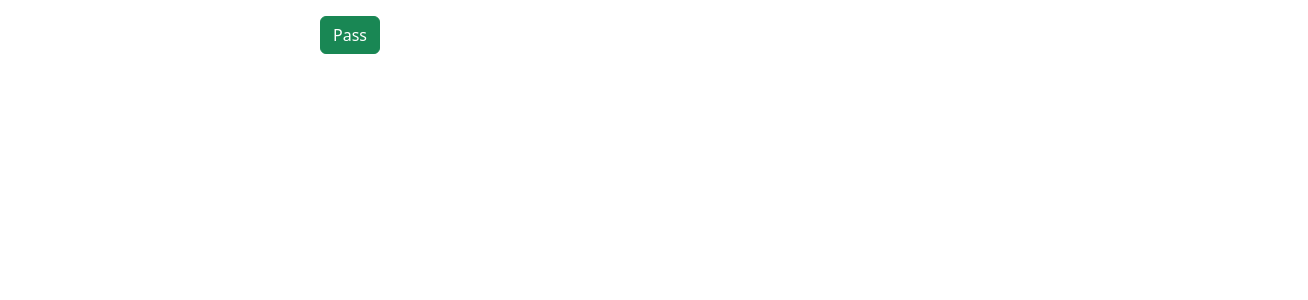
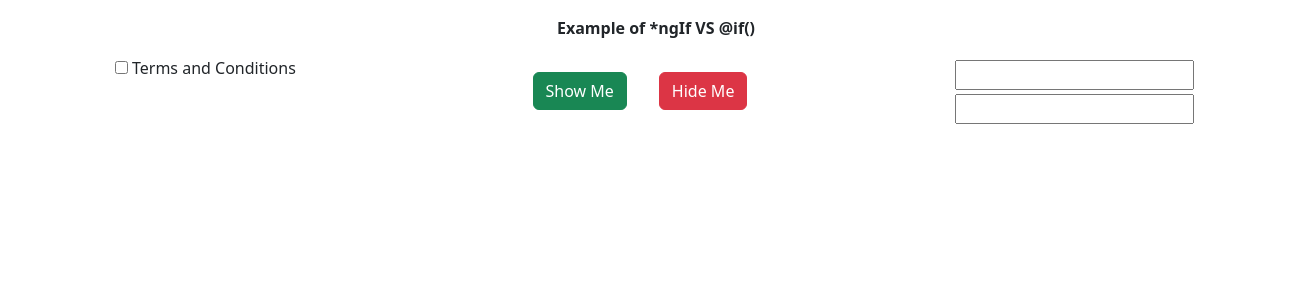
Before and after one commit to HuiYangUS/demo-angular-app, an Angular app: page / in a window 1280 px wide. Shown: the top 300 px of the page, 1308 px wide, since content can reach past the window. Built offline with nearby package versions, Linux system fonts and the light colour scheme.

Commit message:
added another demo practice

```diff
--- a/src/app/app.component.html
+++ b/src/app/app.component.html
@@ -1,4 +1,5 @@
 <!-- <app-user></app-user> -->
 <!-- <app-data-binder></app-data-binder> -->
-<app-directive-demo></app-directive-demo>
+<!-- <app-directive-demo></app-directive-demo> -->
+<app-structural-directive-demo></app-structural-directive-demo>
 <router-outlet />
--- a/src/app/app.component.ts
+++ b/src/app/app.component.ts
@@ -3,6 +3,7 @@ import { RouterOutlet } from '@angular/router';
 import { UserComponent } from './user/user.component';
 import { DataBinderComponent } from './data-binder/data-binder.component';
 import { DirectiveDemoComponent } from './directive-demo/directive-demo.component';
+import { StructuralDirectiveDemoComponent } from './structural-directive-demo/structural-directive-demo.component';
 
 @Component({
   selector: 'app-root',
@@ -10,7 +11,8 @@ import { DirectiveDemoComponent } from './directive-demo/directive-demo.componen
     RouterOutlet,
     // UserComponent,
     // DataBinderComponent,
-    DirectiveDemoComponent
+    // DirectiveDemoComponent,
+    StructuralDirectiveDemoComponent
   ],
   templateUrl: './app.component.html',
   styleUrl: './app.component.scss'
--- a/src/app/directive-demo/directive-demo.component.html
+++ b/src/app/directive-demo/directive-demo.component.html
@@ -1,4 +1,4 @@
 <div>
-    <p></p>
-    <button style="position: relative; left: 25%;" type="button" class="btn btn-success">Pass</button>
+    <button type="button" class="btn btn-success m-5">Pass</button>
+    <button type="button" class="btn btn-danger m-5">Fail</button>
 </div>
--- /dev/null
+++ b/src/app/structural-directive-demo/structural-directive-demo.component.html
@@ -0,0 +1,38 @@
+<div class="row text-center">
+    <div class="col-12 m-3">
+        <b>Example of *ngIf VS {{ifFuncText}} </b>
+    </div>
+</div>
+
+<div class="row text-center">
+    <div class="col-4">
+        <div>
+            <input (click)="onClick()" type="checkbox" name="" id=""> Terms and Conditions
+        </div>
+        <div *ngIf="isChecked">
+            <button type="button" class="btn btn-primary">Submit</button>
+        </div>
+    </div>
+    <div class="col-4">
+        <div *ngIf="!isHidden" class="m-2" style="border: 3px solid skyblue;">
+            <strong style="font-family: Georgia, 'Times New Roman', Times, serif;">Long Walk on the
+                Beach</strong>
+        </div>
+        <button (click)="clickShowTarget()" type="button" class="btn btn-success m-3">Show Me</button>
+        <button (click)="clickHideTarget()" type="button" class="btn btn-danger m-3">Hide Me</button>
+    </div>
+    <div class="col-4">
+        <div>
+            <input (change)="findEmptyValue()" class="m-1" type="text" [(ngModel)]="inputA">
+            <input (change)="findEmptyValue()" type="text" [(ngModel)]="target">
+        </div>
+        <div *ngIf="!isEmpty">
+            <div *ngIf="inputA == target">
+                <button type="button" class="btn btn-info">Both fields are equal</button>
+            </div>
+            <div *ngIf="inputA !== target">
+                <button type="button" class="btn btn-warning">Both fields are NOT equal</button>
+            </div>
+        </div>
+    </div>
+</div>
--- /dev/null
+++ b/src/app/structural-directive-demo/structural-directive-demo.component.ts
@@ -0,0 +1,40 @@
+import { CommonModule } from '@angular/common';
+import { Component } from '@angular/core';
+import { FormsModule } from '@angular/forms';
+
+@Component({
+  selector: 'app-structural-directive-demo',
+  imports: [CommonModule, FormsModule],
+  templateUrl: './structural-directive-demo.component.html',
+  styleUrl: './structural-directive-demo.component.scss'
+})
+export class StructuralDirectiveDemoComponent {
+
+  ifFuncText: string = "@if()";
+
+  isChecked: boolean = false;
+  isHidden: boolean = true;
+  inputA: string = "";
+  target: string = "";
+  isEmpty: boolean = true;
+
+  onClick() {
+    // Update checkbox status
+    this.isChecked = !this.isChecked;
+  }
+
+  clickShowTarget() {
+    this.isHidden = false;
+  }
+
+  clickHideTarget() {
+    this.isHidden = true;
+  }
+
+  findEmptyValue() {
+    this.inputA = this.inputA.trim();
+    this.target = this.target.trim();
+    this.isEmpty = this.inputA === this.target && this.inputA.trim().length === 0;
+  }
+
+}
```
Also changed, not shown: src/app/structural-directive-demo/structural-directive-demo.component.scss (added), 1 other file (tests, documents, lock files or other folders).
